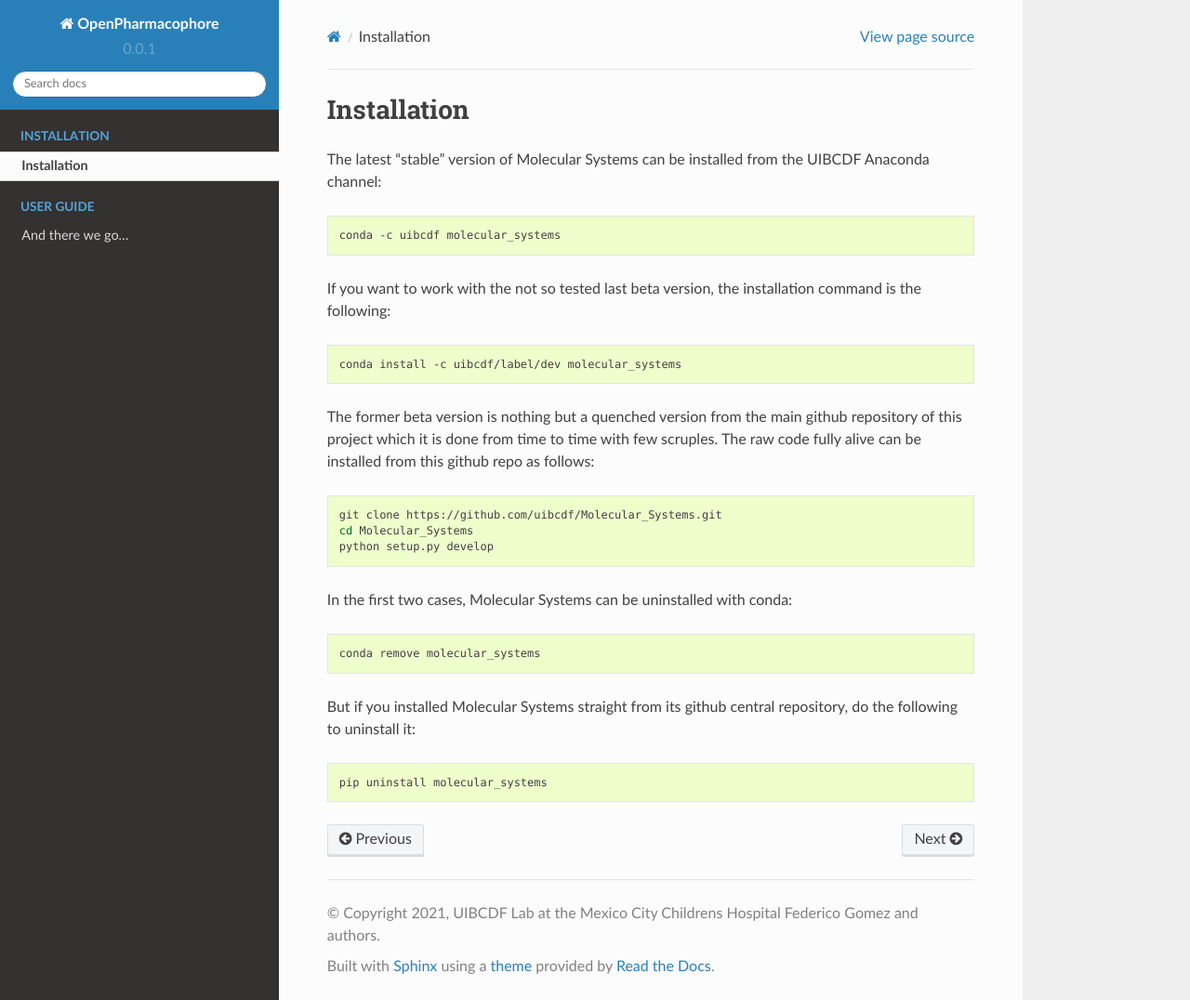
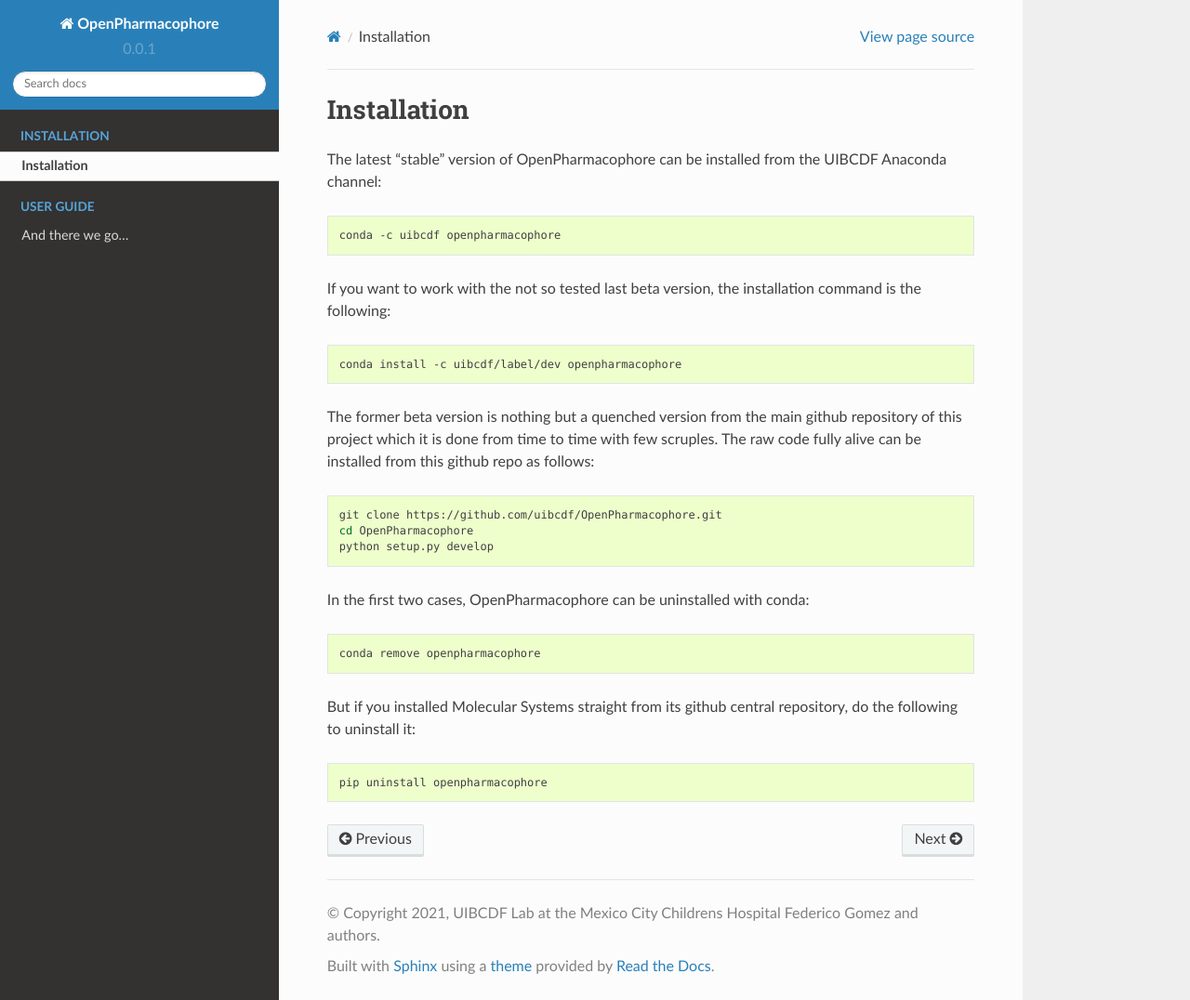
Before and after one commit to uibcdf/OpenPharmacophore, a Sphinx documentation site: the page built from docs/contents/Installation.md, in a window 1280 px wide and 1076 px high. Shown: the whole window at 93% size. Built offline with Sphinx 7.4.7 and the Read the Docs theme 2.0.0, drawn with Linux system fonts in a browser that asks for light colours; pages that are not in the unit, such as notebooks, are missing from menus.

Commit message:
Small corrections in the documentation example

````diff
--- a/docs/contents/Installation.md
+++ b/docs/contents/Installation.md
@@ -1,33 +1,33 @@
 # Installation
 
-The latest "stable" version of Molecular Systems can be installed from the UIBCDF Anaconda channel:
+The latest "stable" version of OpenPharmacophore can be installed from the UIBCDF Anaconda channel:
 
 ```bash
-conda -c uibcdf molecular_systems
+conda -c uibcdf openpharmacophore
 ```
 
 If you want to work with the not so tested last beta version, the installation command is the following:
 
 ```bash
-conda install -c uibcdf/label/dev molecular_systems
+conda install -c uibcdf/label/dev openpharmacophore
 ```
 
 The former beta version is nothing but a quenched version from the main github repository of this project which it is done from time to time with few scruples. The raw code fully alive can be installed from this github repo as follows:
 
 ```bash
-git clone https://github.com/uibcdf/Molecular_Systems.git
-cd Molecular_Systems
+git clone https://github.com/uibcdf/OpenPharmacophore.git
+cd OpenPharmacophore
 python setup.py develop
 ```
 
-In the first two cases, Molecular Systems can be uninstalled with conda:
+In the first two cases, OpenPharmacophore can be uninstalled with conda:
 
 ```bash
-conda remove molecular_systems
+conda remove openpharmacophore
 ```
 
 But if you installed Molecular Systems straight from its github central repository, do the following to uninstall it:
 
 ```bash
-pip uninstall molecular_systems
+pip uninstall openpharmacophore
 ```
````
Also changed, not shown: 5 other files.
